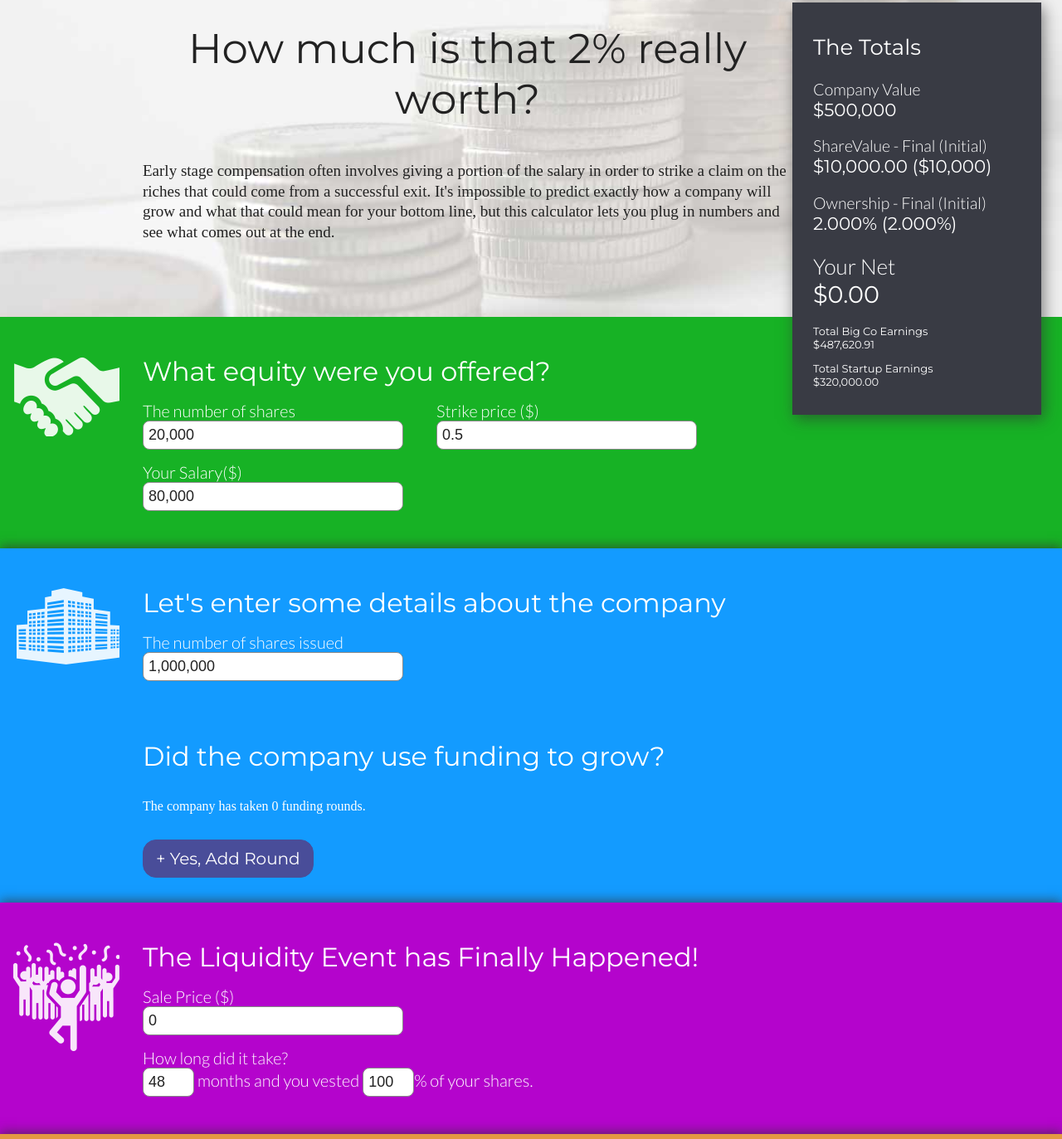
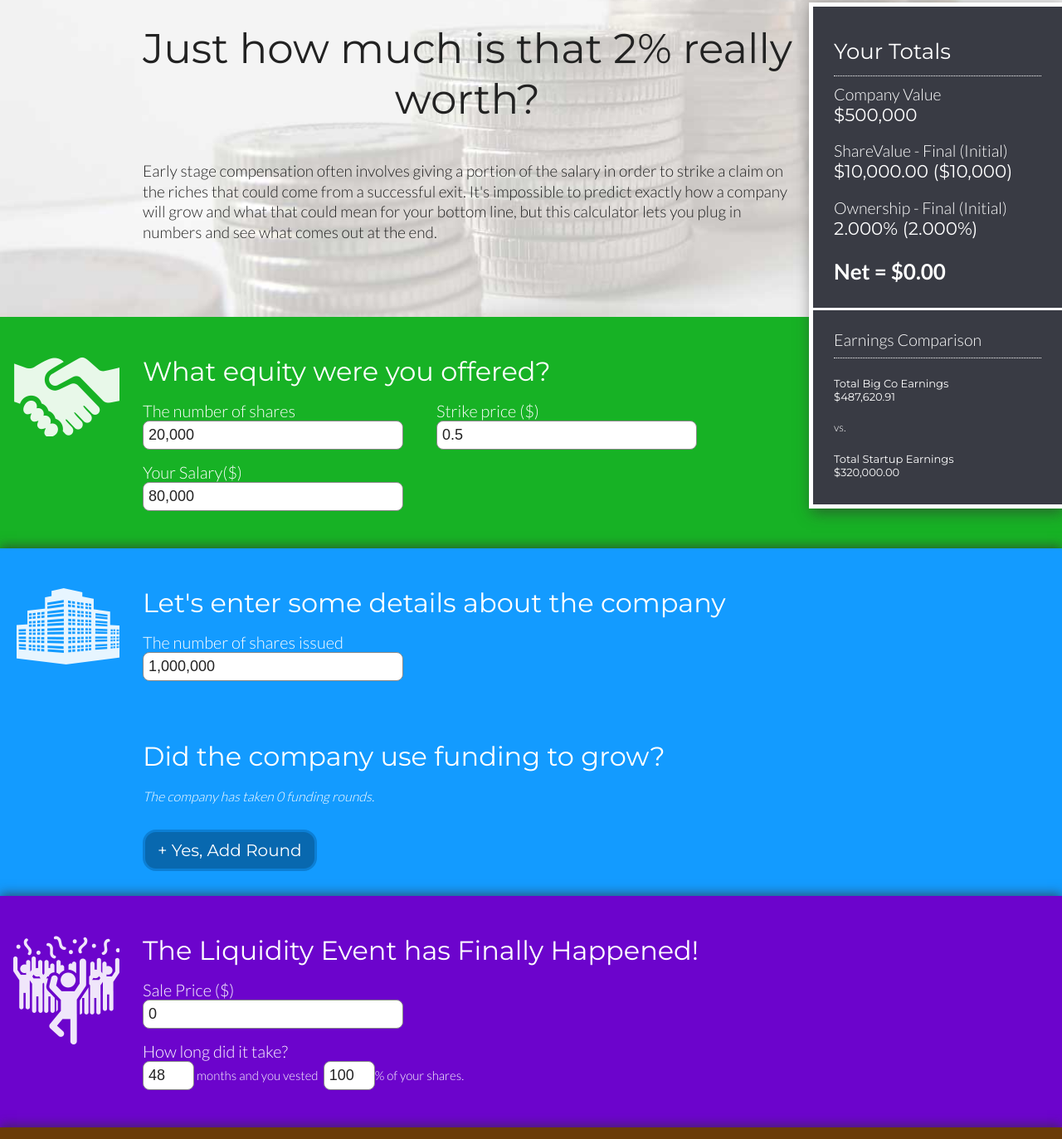
Before and after one commit to vijedi/equity_calculator, a plain HTML site: page index.html in a window 1280 px wide. Shown: the part 67-1440 px from the top of the page at 83% size. Drawn offline with nearby package versions, Linux system fonts and the light colour scheme.

Commit message:
fixing a few layout issues

```diff
--- a/index.html
+++ b/index.html
@@ -4,7 +4,7 @@
     <script src="https://ajax.googleapis.com/ajax/libs/angularjs/1.3.0-beta.10/angular.js"></script>
     <script src="js/app.js"></script>
 
-    <link href='http://fonts.googleapis.com/css?family=Lato:300|Montserrat:400,700' rel='stylesheet' type='text/css'>
+    <link href='http://fonts.googleapis.com/css?family=Lato:300,700|Montserrat:400,700' rel='stylesheet' type='text/css'>
 
     <link rel="stylesheet/less" type="text/css" href="less/styles.less" >
     <script>
@@ -22,7 +22,7 @@
 <body>
 
 <header ng-controller="ExitValueController as equity">
-    <h1>How much is that {{ equity.getYourOwnership() | number }}% really worth?</h1>
+    <h1>Just how much is that {{ equity.getYourOwnership() | number }}% really worth?</h1>
     <p>Early stage compensation often involves giving a portion of the salary in order to
         strike a claim on the riches that could come from a successful exit. It's impossible to predict
         exactly how a company will grow and what that could mean for your bottom line, but this calculator lets
@@ -84,8 +84,8 @@
                         <div>
                             <label for="preference"><input id="preference" type="checkbox" ng-model="round.preference"> Preferences?</label>
                             <div id="preference_options">
-                                <label for="preference_amount"> at &nbsp;</label> <input id="preference_amount" type="text" ng-model="round.preferenceAmount">x
-                                <label for="participating"><input id="participating" type="checkbox" ng-model="round.participating"> Participating?</label>
+                                <label for="preference_amount" class="smaller"> at &nbsp;</label> <input id="preference_amount" type="text" ng-model="round.preferenceAmount">x
+                                <label for="participating"  class="smaller"><input id="participating" type="checkbox" ng-model="round.participating"> Participating?</label>
                                 <select ng-model="round.participationStyle" ng-init="round.participationStyle = 'bestOf'">
                                     <option value="bestOf" >Best of participation or preference</option>
                                     <option value="both">Has preference and participates</option>
@@ -117,10 +117,10 @@
         <fieldset>
             <label>How long did it take?</label>
             <div>
-                <input class="months" type="number" ng-model="ec.$exitParams.months" > <label>months</label>
+                <input class="months" type="number" ng-model="ec.$exitParams.months" >&nbsp;<label class="smaller">months</label>
 
-                <label>and you vested</label>
-                <input class="percent" type="text" ng-model="ec.$exitParams.vested"><label>% of your shares.</label>
+                <label class="smaller">and you vested</label>&nbsp;
+                <input class="percent" type="text" ng-model="ec.$exitParams.vested"><label class="smaller">% of your shares.</label>
             </div>
         </fieldset>
     </form>
@@ -138,13 +138,13 @@
             <label>Rate of return</label>
             <div>
                 <input type="text" class="interestRate" ng-model="bc.$bigCo.interestRate" placeholder="Rate of return on difference">
-                <label>% return on salary difference</label>
+                <label class="smaller">% return on salary difference</label>
             </div>
         </fieldset>
     </form>
 </section>
 <section id="exitValue" ng-controller="ExitValueController as equity">
-    <h2>The Totals</h2>
+    <h2>Your Totals</h2>
     <h3>Company Value
         <div>${{ equity.getCompanyValue() | number }}</div>
     </h3>
@@ -154,20 +154,20 @@
     <h3>Ownership - Final (Initial)
         <div>{{ equity.getYourOwnership() | number:3 }}% ({{ equity.getInitialOwnership() | number:3 }}%)</div>
     </h3>
-    <h1>Your Net
-        <div>${{ equity.getYourNet() | number:2}}</div>
-    </h1>
+    <h1>Net = ${{ equity.getYourNet() | number:2}} </h1>
 
     <div class="hr"></div>
-    <h4>Total Big Co Earnings
-        <div>${{ equity.totalBigCoEarnings() | number:2 }}</div>
-    </h4>
 
-    <h4>Total Startup Earnings
-        <div>${{ equity.totalStartupEarnings() | number:2 }}</div>
-    </h4>
-
-
+    <div class="earningsComparison">
+        <h3>Earnings Comparison</h3>
+        <h4>Total Big Co Earnings
+            <div>${{ equity.totalBigCoEarnings() | number:2 }}</div>
+        </h4>
+        <div style="padding: 15px 0">vs.</div>
+        <h4>Total Startup Earnings
+            <div>${{ equity.totalStartupEarnings() | number:2 }}</div>
+        </h4>
+    </div>
 </section>
 
 <section id="legalStuff">
--- a/less/styles.less
+++ b/less/styles.less
@@ -1,8 +1,8 @@
 @color1: #17B225;
 @color2: #73FF7F;
 @color3: #139BFF;
-@color4: #B404CC;
-@color5: #e39942;
+@color4: #6c04cc;
+@color5: #6b3b08;
 
 @headerColor: @color1;
 @lightestTextColor: white;
@@ -55,7 +55,7 @@ body {
 	background-color: #222;
 	padding: 0;
 	margin: 0;
-	font-family: ;
+	font-family: 'Lato', sans-serif;;
 	font-size: 16px;
 }
 
@@ -78,6 +78,7 @@ header {
 		line-height: 1.3em;
 		font-weight: normal;
 		text-align: left;
+		font-family: 'Lato', sans-serif;
 
 	}
 }
@@ -86,6 +87,10 @@ label {
 	font-size: 20px;
 	font-weight: 300;
 	font-family: 'Lato', sans-serif;
+
+	&.smaller {
+		font-size: 15px;
+	}
 }
 
 input[type='text'],input[type='number'] {
@@ -135,16 +140,24 @@ section {
 
 		form[name="fundingForm"] {
 			padding-top: 40px;
+
+			h2 {
+				padding-bottom: .1em;
+			}
+
+			& > p {
+				font-style: italic;
+			}
 		}
 
 		button {
 			font-size: 20px;
-			background-color: #494D99;
+			background-color: #0868af;
 			font-family: 'Montserrat', sans-serif;
 			font-weight: normal;
 			padding: 10px 15px;
 			border-radius: 16px;
-			border: 1px solid #494D99;
+			border: 3px solid #0c7fd5;
 			color: @lightestTextColor;
 		}
 
@@ -231,10 +244,13 @@ section {
 	padding: 25px;
 	position: fixed;
 	width: 250px;
-	right: 25px;
+	right: 0px;
 	top: 70px;
 	color: @lightestTextColor;
 	font-size: 13px;
+	border-left: 5px solid @lightestTextColor;
+	border-top: 5px solid @lightestTextColor;
+	border-bottom: 5px solid @lightestTextColor;
 	h1, h3 {
 		font-family: 'Lato', sans-serif;
 		font-weight: 300;
@@ -245,4 +261,31 @@ section {
 		}
 	}
 
+	h1 {
+		font-weight: 700;
+	}
+	h2 {
+		border-bottom: 1px dotted @lightestTextColor;
+	}
+
+	div.hr {
+		background-color: @lightestTextColor;
+		height: 3px;
+		width: 300px;
+		position: relative;
+		left: -25px;
+		margin: 15px 0;
+	}
+
+	.earningsComparison {
+		h3 {
+			border-bottom: 1px dotted @lightestTextColor;
+			margin-bottom: 15px;
+		}
+
+		h4 {
+			font-weight: 400;
+		}
+	}
+
 }
```
